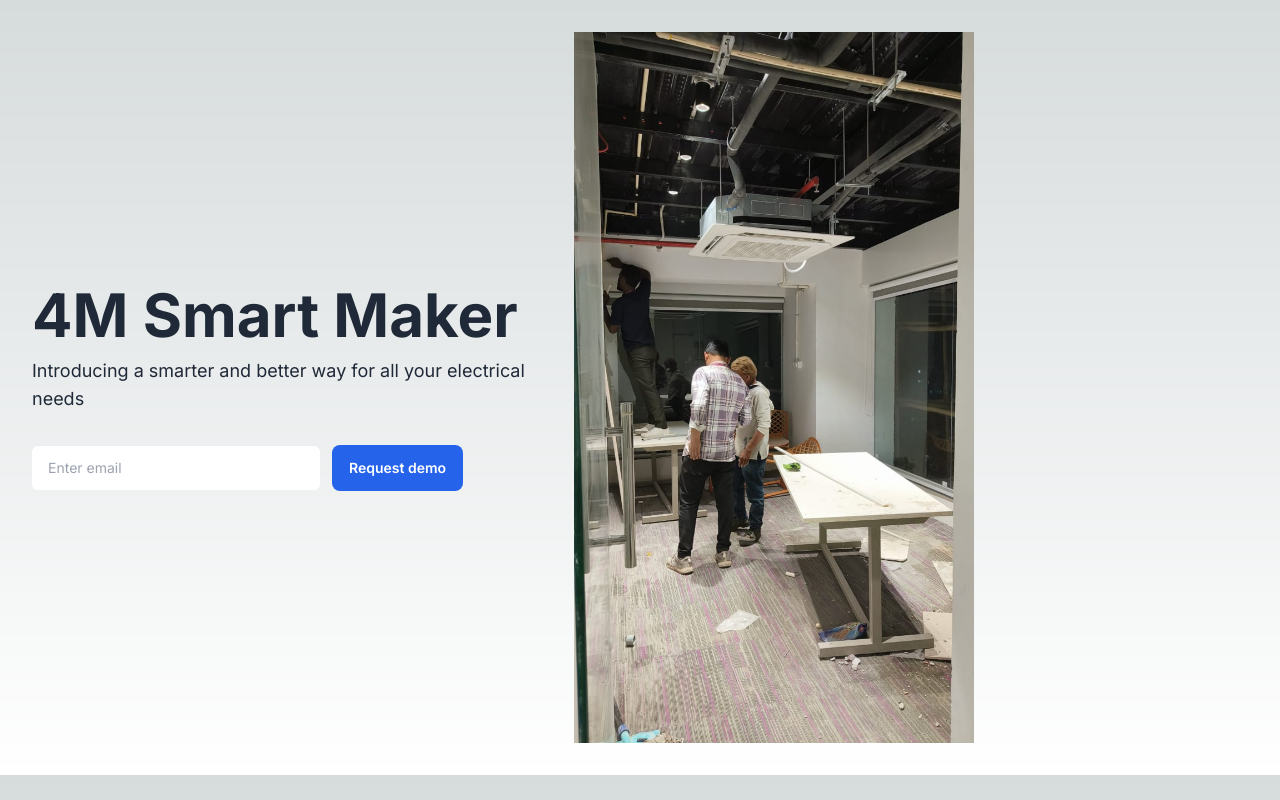
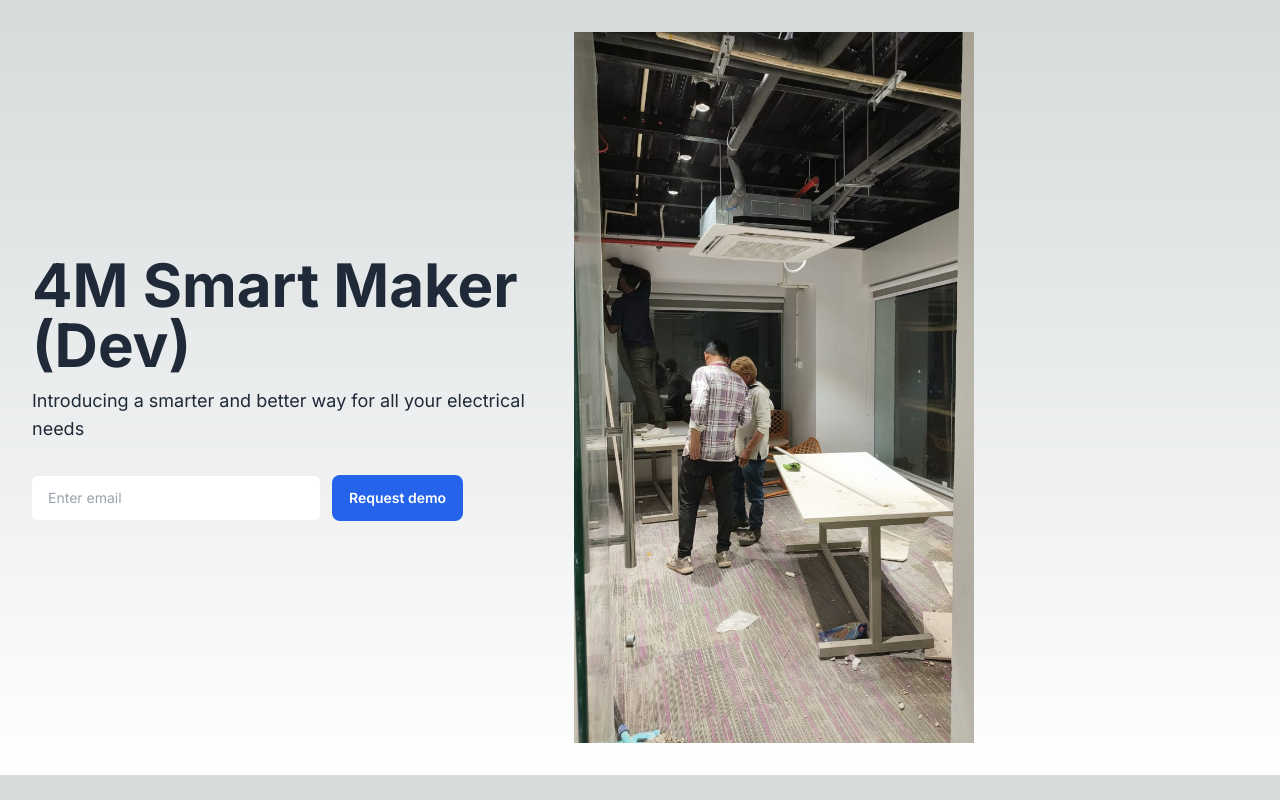
Before and after one commit to Anexca/4m-smart-maker, a Next.js app: page / in a window 1280 px wide. Built offline with nearby package versions, Linux system fonts and the light colour scheme.

Commit message:
remove gitaction

```diff
--- a/src/app/page.tsx
+++ b/src/app/page.tsx
@@ -8,7 +8,7 @@ const App = () => {
       <div className="grid lg:grid-cols-7 lg:gap-x-8 xl:gap-x-12 lg:items-center">
         <div className="lg:col-span-3">
           <h1 className="block text-3xl font-bold text-gray-800 sm:text-4xl md:text-5xl lg:text-6xl dark:text-white">
-            4M Smart Maker
+            4M Smart Maker (Dev)
           </h1>
           <p className="mt-3 text-lg text-gray-800 dark:text-gray-400">
             Introducing a smarter and better way for all your electrical needs
```
